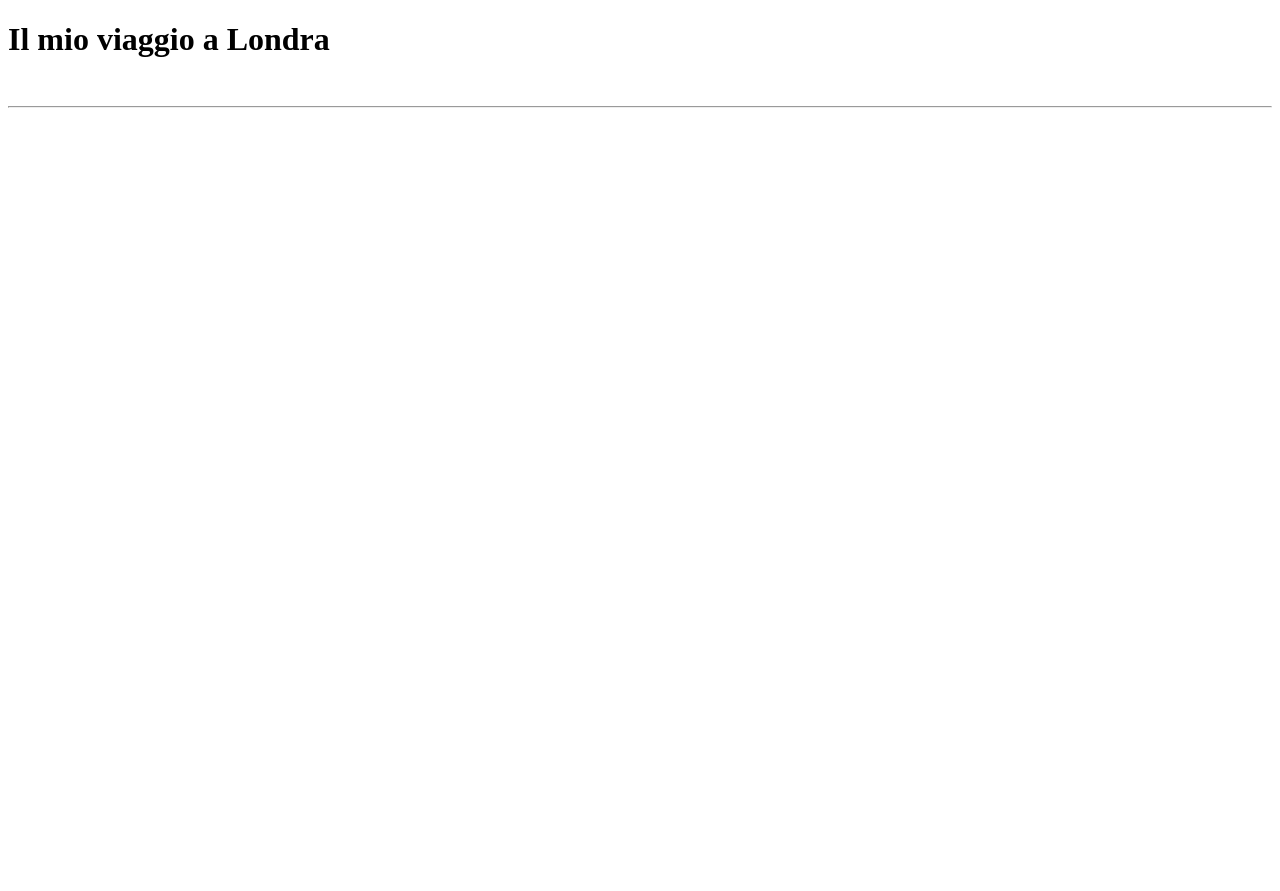
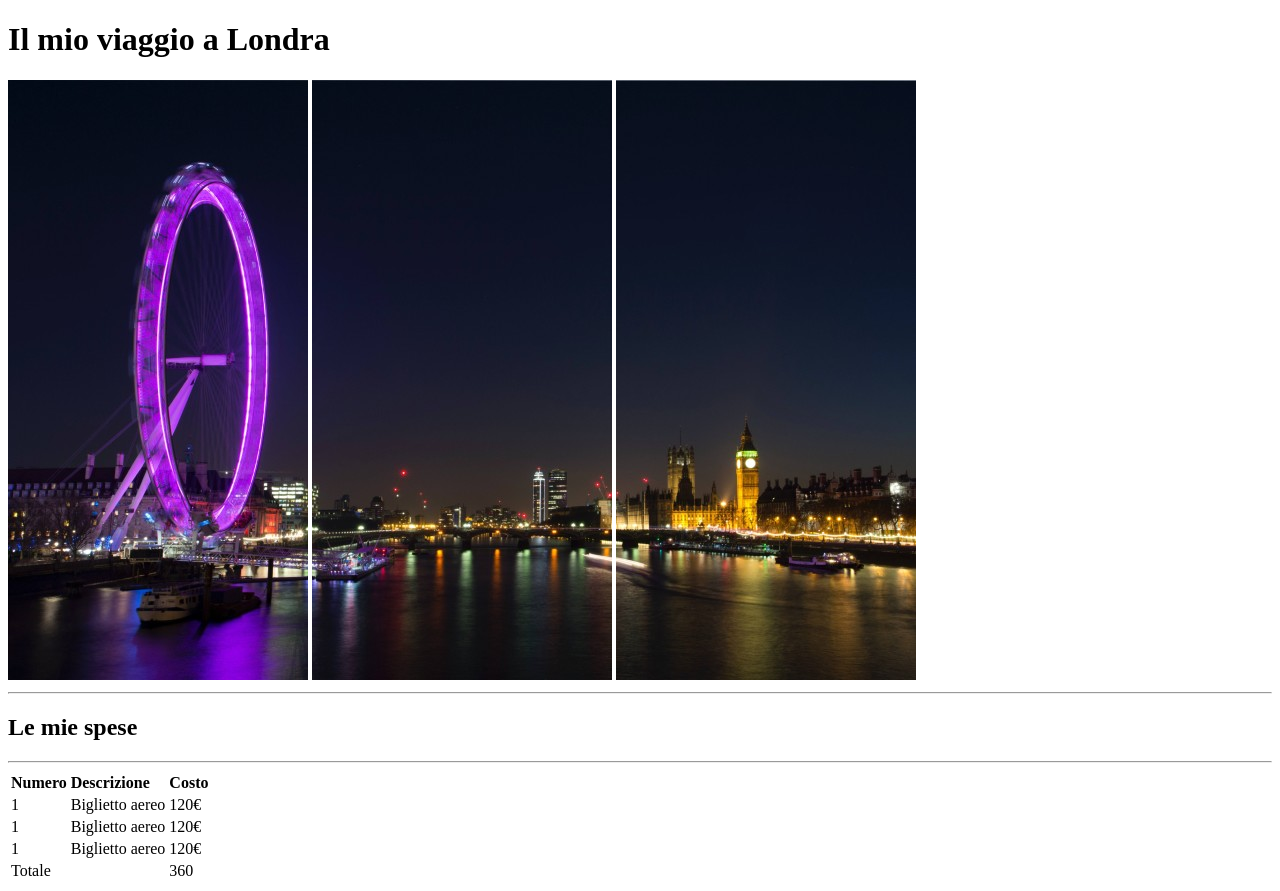
Before and after one commit to Rorins/html-london-trip, a plain HTML site: page html-london-trip/index.html in a window 1280 px wide. Before the commit the page ends 800 px from the top, so only its background shows below. Drawn offline with Linux system fonts and the light colour scheme.

Commit message:
Added Spese Section

```diff
--- a/html-london-trip/index.html
+++ b/html-london-trip/index.html
@@ -4,15 +4,63 @@
     <meta charset="UTF-8" />
     <meta http-equiv="X-UA-Compatible" content="IE=edge" />
     <meta name="viewport" content="width=device-width, initial-scale=1.0" />
-    <title>html-london-trip</title>
+    <title>london-trip</title>
   </head>
+
   <body>
+    <!--Viaggio a Londra-->
     <header>
       <h1>Il mio viaggio a Londra</h1>
+
       <img src="./img/pexels-bill-emrich-230794-0.jpg" alt="" />
       <img src="./img/pexels-bill-emrich-230794-1.jpg" alt="" />
       <img src="./img/pexels-bill-emrich-230794-2.jpg" alt="" />
+
     </header>
+
     <hr />
+
+    <!--Le spese-->
+    <section>
+      <h2>Le mie spese</h2>
+
+      <table>
+        <thead>
+          <tr>
+            <td><strong>Numero</strong></td>
+            <td><strong>Descrizione</strong></td>
+            <td><strong>Costo</strong></td>
+          </tr>
+        </thead>
+
+        <tbody>
+          <tr>
+            <td>1</td>
+            <td>Biglietto aereo</td>
+            <td>120€</td>
+          </tr>
+          <tr>
+            <td>1</td>
+            <td>Biglietto aereo</td>
+            <td>120€</td>
+          </tr>
+          <tr>
+            <td>1</td>
+            <td>Biglietto aereo</td>
+            <td>120€</td>
+          </tr>
+        </tbody>
+
+        <tfoot>
+        <tr>
+          <td>Totale</td>
+          <td></td>
+          <td>360</td>
+        </tfoot>
+        </tr>
+
+          <hr />
+      </table>
+    </section>
   </body>
 </html>
```
Also changed, not shown: html-london-trip/img/pexels-bill-emrich-230794-0.jpg (added), html-london-trip/img/pexels-bill-emrich-230794-1.jpg (added), html-london-trip/img/pexels-bill-emrich-230794-2.jpg (added).
